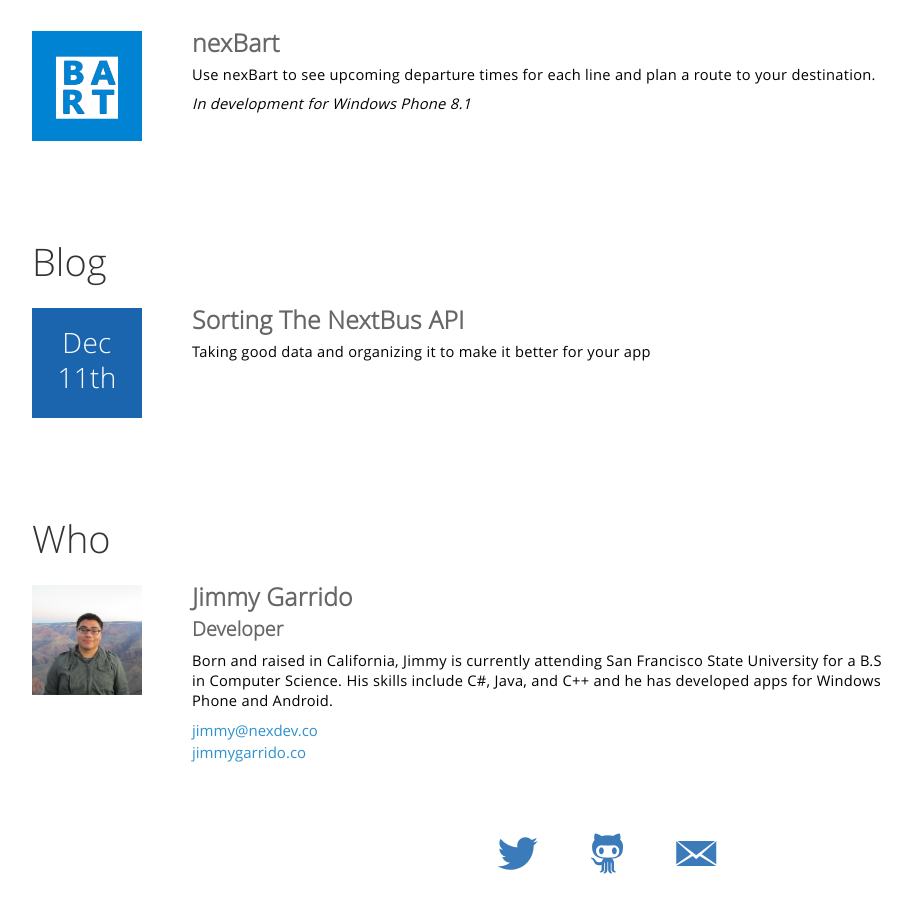
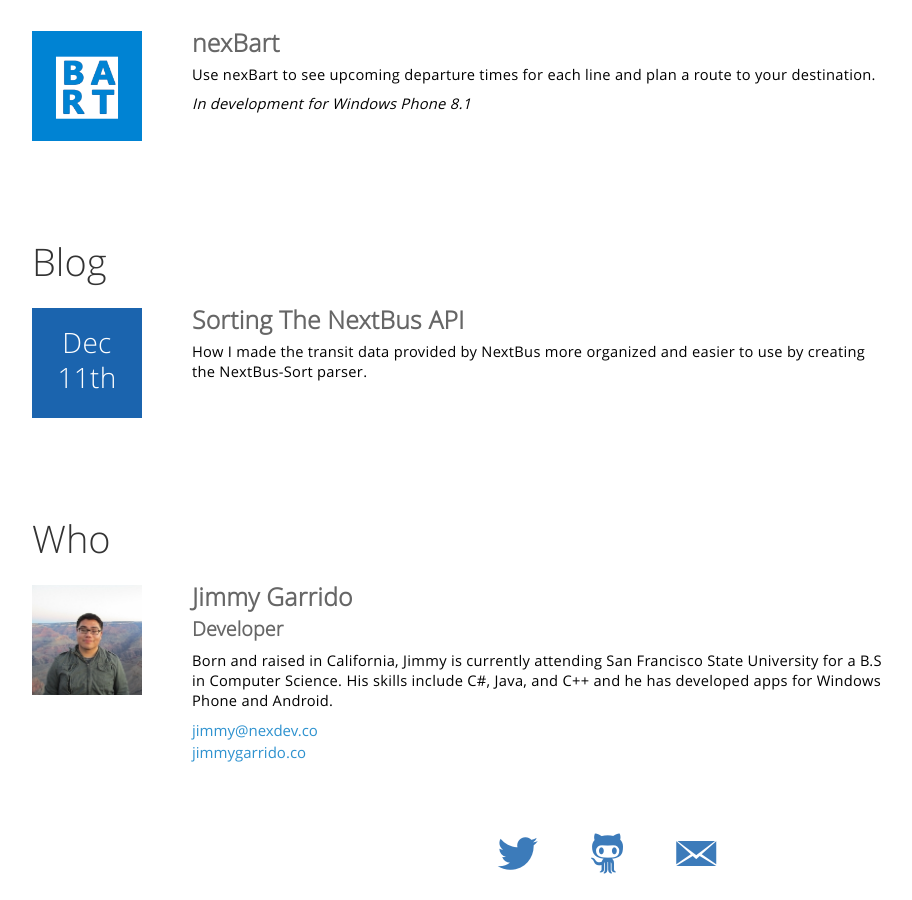
Before and after one commit to jimmgarrido/nexdev, a Jekyll site: the page built from index.html, in a window 1280 px wide and 900 px high, scrolled down 907 px. Shown: the whole window, without its empty margins (38-950 px from the left). Built offline with Jekyll 4.4.1, drawn with Linux system fonts in a browser that asks for light colours.

Commit message:
Update post description

```diff
--- a/_posts/2014-12-11-Nextbus-Sort.md
+++ b/_posts/2014-12-11-Nextbus-Sort.md
@@ -1,7 +1,7 @@
 ---
 layout: posts
 title: Sorting The NextBus API
-description: Taking good data and organizing it to make it better for your app
+description: How I made the transit data provided by NextBus more organized and easier to use by creating the NextBus-Sort parser.
 ---
 Many transit authorities make their data available for users to utilize, but most of the time they themselves don't host the data. This is especially true for real time data where the information is constantly updated.
 
```
Also changed, not shown: 2 other files.
